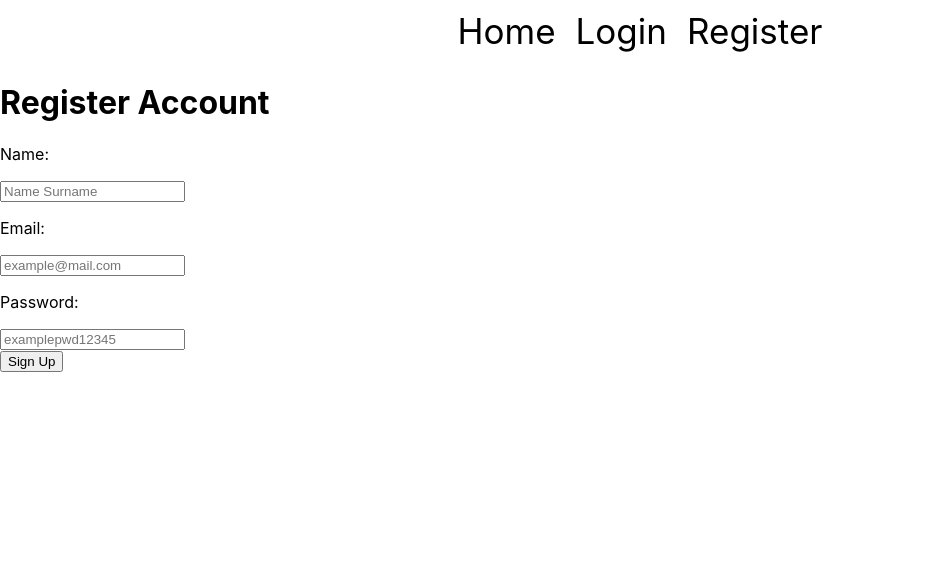
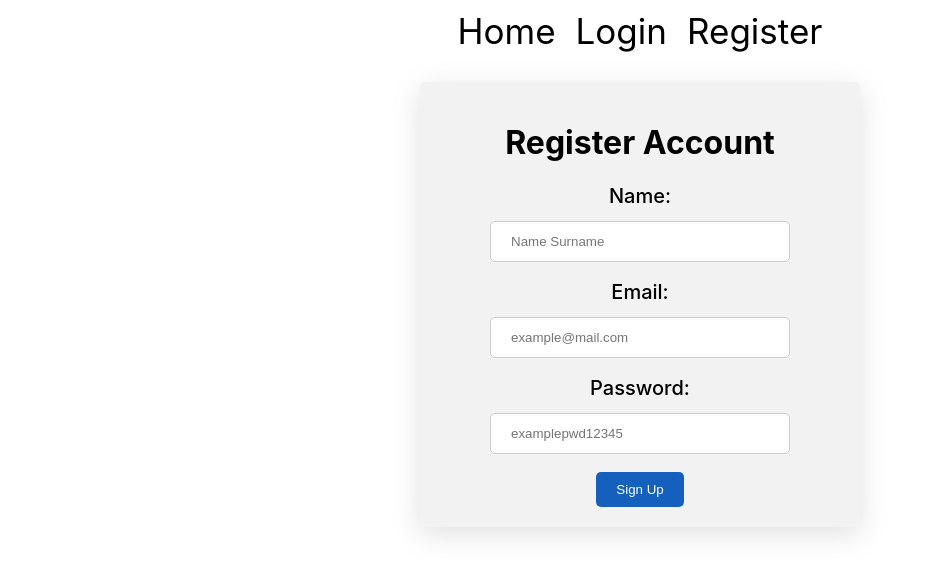
Before and after one commit to pttkachuk/goit-react-hw-08-phonebook, a React (Create React App) app: page /register in a window 1280 px wide. Shown: the top 576 px of the page, without its empty margins (0-927 px from the left). Built offline with nearby package versions, Linux system fonts and the light colour scheme.

Commit message:
add styled register page

```diff
--- a/src/pages/Register.jsx
+++ b/src/pages/Register.jsx
@@ -2,6 +2,15 @@ import React, { useEffect } from 'react';
 import { useDispatch, useSelector } from 'react-redux';
 import { useNavigate } from 'react-router-dom';
 import { registerThunk } from 'redux/userOperation';
+import {
+  StyledRegBtn,
+  StyledRegDiv,
+  StyledRegForm,
+  StyledRegInput,
+  StyledRegLabel,
+  StyledRegSpan,
+  StyledRegTitle,
+} from './StyledPages/StyledRegisterPage';
 
 const Register = () => {
   const dispatch = useDispatch();
@@ -24,41 +33,40 @@ const Register = () => {
     event.currentTarget.reset();
   };
   return (
-    <div>
-      <h1>Register Account</h1>
-      <form onSubmit={handleSubmit}>
-        <label>
-          <p>Name:</p>
-          <input
+    <StyledRegDiv>
+      <StyledRegTitle>Register Account</StyledRegTitle>
+      <StyledRegForm onSubmit={handleSubmit}>
+        <StyledRegLabel>
+          <StyledRegSpan>Name:</StyledRegSpan>
+          <StyledRegInput
             placeholder="Name Surname"
             name="userName"
             type="text"
             required
           />
-        </label>
-        <label>
-          <p>Email:</p>
-          <input
+        </StyledRegLabel>
+        <StyledRegLabel>
+          <StyledRegSpan>Email:</StyledRegSpan>
+          <StyledRegInput
             placeholder="example@mail.com"
             name="userEmail"
             type="email"
             required
           />
-        </label>
-        <label>
-          <p>Password:</p>
-          <input
+        </StyledRegLabel>
+        <StyledRegLabel>
+          <StyledRegSpan>Password:</StyledRegSpan>
+          <StyledRegInput
             placeholder="examplepwd12345"
             name="userPassword"
             type="password"
             minLength={7}
             required
           />
-        </label>
-        <br />
-        <button type="submit">Sign Up</button>
-      </form>
-    </div>
+        </StyledRegLabel>
+        <StyledRegBtn type="submit">Sign Up</StyledRegBtn>
+      </StyledRegForm>
+    </StyledRegDiv>
   );
 };
 
--- /dev/null
+++ b/src/pages/StyledPages/StyledRegisterPage.js
@@ -0,0 +1,64 @@
+import styled from 'styled-components';
+
+export const StyledRegTitle = styled.h1`
+text-align: center;
+`;
+
+export const StyledRegDiv = styled.div`
+border: none;
+border-radius: 5px;
+background-color: #f2f2f2;
+max-width: 400px;
+margin-top: 20px;
+margin-left: auto;
+margin-right: auto;
+padding: 20px;
+box-shadow: rgba(100, 100, 111, 0.2) 0px 7px 29px 0px;
+`;
+
+export const StyledRegForm = styled.form`
+display: flex;
+flex-direction: column;
+justify-content: center;
+align-items: center;
+gap: 10px;
+`;
+
+export const StyledRegSpan = styled.span`
+font-size: 20px;
+font-weight: 500;
+text-align: center;
+margin-bottom: 5px;
+`;
+
+export const StyledRegLabel = styled.label`
+display: flex;
+  flex-direction: column;
+`;
+
+export const StyledRegInput = styled.input`
+max-width: 100%;
+  min-width: 300px;
+  padding: 12px 20px;
+  margin: 8px 0;
+  display: inline-block;
+  border: 1px solid #ccc;
+  border-radius: 5px;
+  box-sizing: border-box;
+`;
+
+export const StyledRegBtn = styled.button`
+padding: 10px 20px;
+border: none;
+border-radius: 5px;
+cursor: pointer;
+color: white;
+font-weight: 500;
+background-color: #1560bd;
+transition: transform 250ms cubic-bezier(0.56, 0.57, 0.76, 0.76);
+
+&:hover{
+    background-color: #7B68EE;
+    transform: scale(1.1);
+}
+`;
```
